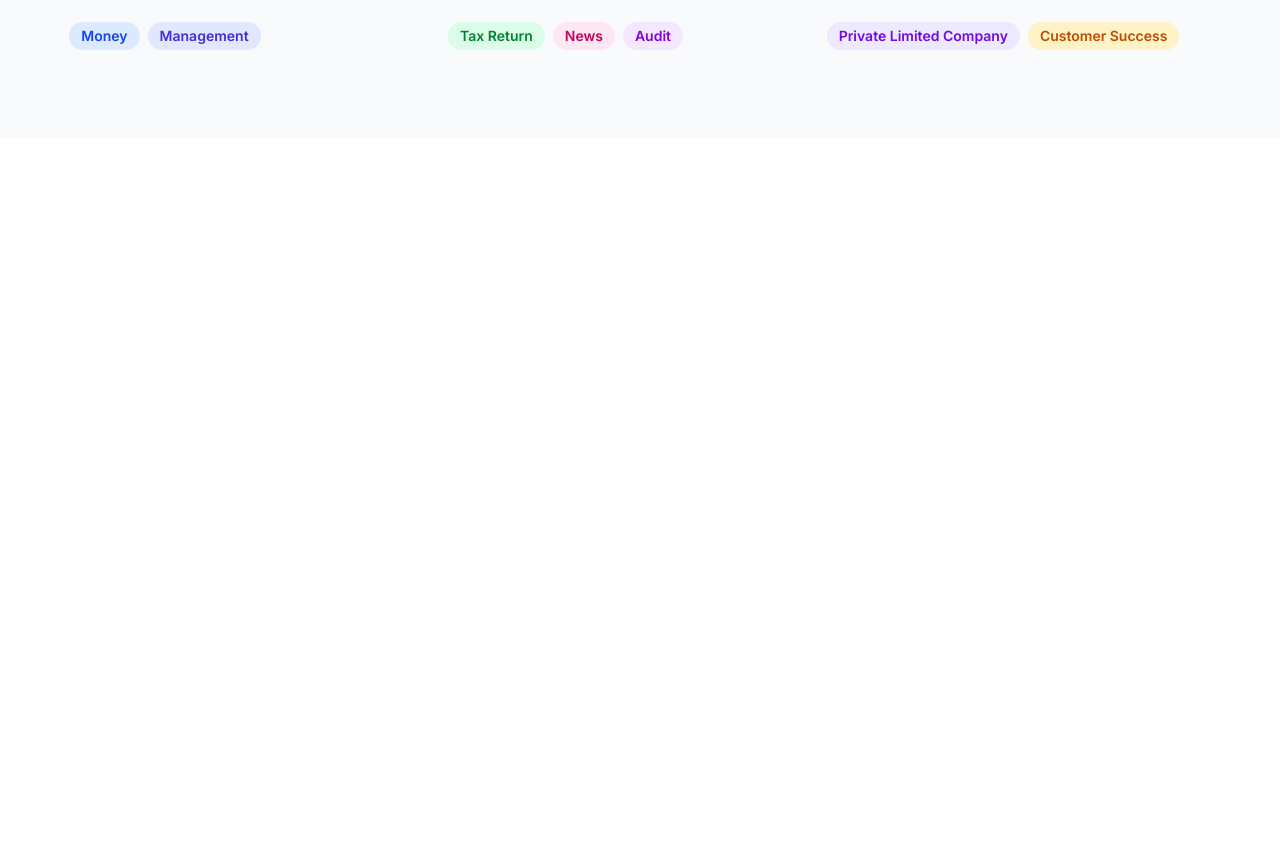
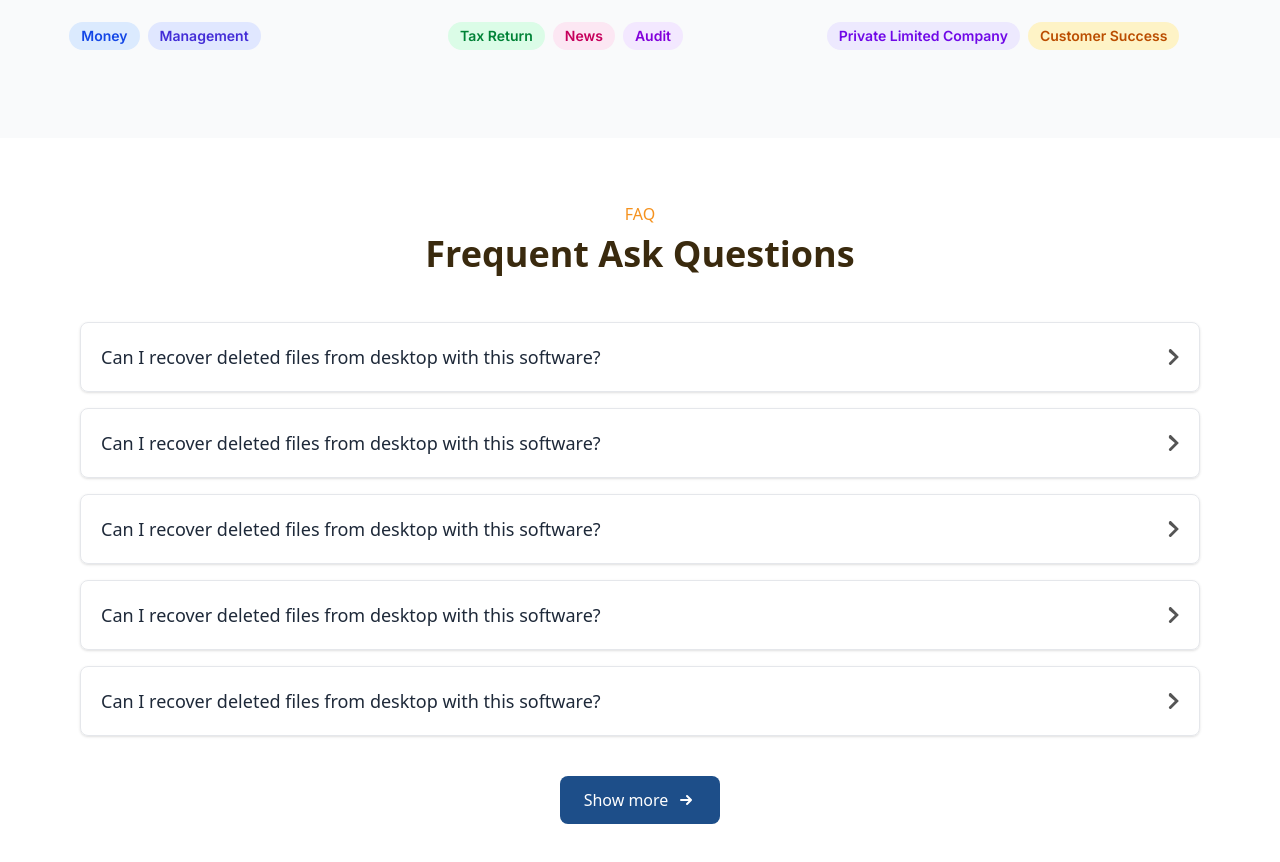
Before and after one commit to hariharan1309/register-karo, a React (Vite) app: page / in a window 1280 px wide. Shown: the part 5500-6362 px from the top of the page. Before the commit the page ends 5638 px from the top, so only its background shows below. Built offline with nearby package versions, Linux system fonts and the light colour scheme.

Commit message:
FAQ Section

```diff
--- a/src/App.tsx
+++ b/src/App.tsx
@@ -1,6 +1,7 @@
 import AboutSection from "./components/AboutSection";
 import BlogSection from "./components/BlogSection";
 import ContactHeader from "./components/ContactHeader";
+import FAQSection from "./components/FQASection";
 import HappyClients from "./components/HappyClients";
 import Hero from "./components/Hero";
 import Options from "./components/Options";
@@ -24,6 +25,7 @@ function App() {
       <HappyClients />
       <Options />
       <BlogSection />
+      <FAQSection />
     </>
   );
 }
--- /dev/null
+++ b/src/components/FQASection.tsx
@@ -0,0 +1,129 @@
+import React, { useState } from "react";
+
+interface FAQItem {
+  question: string;
+  answer: string;
+}
+
+const FAQSection: React.FC = () => {
+  const [openIndex, setOpenIndex] = useState<number | null>(null);
+
+  const faqs: FAQItem[] = [
+    {
+      question: "Can I recover deleted files from desktop with this software?",
+      answer:
+        "Yes, our software allows you to recover deleted files from your desktop. The recovery process scans your storage device for deleted files and helps restore them to their original state or to a location of your choice.",
+    },
+    {
+      question: "Can I recover deleted files from desktop with this software?",
+      answer:
+        "Yes, our software allows you to recover deleted files from your desktop. The recovery process scans your storage device for deleted files and helps restore them to their original state or to a location of your choice.",
+    },
+    {
+      question: "Can I recover deleted files from desktop with this software?",
+      answer:
+        "Yes, our software allows you to recover deleted files from your desktop. The recovery process scans your storage device for deleted files and helps restore them to their original state or to a location of your choice.",
+    },
+    {
+      question: "Can I recover deleted files from desktop with this software?",
+      answer:
+        "Yes, our software allows you to recover deleted files from your desktop. The recovery process scans your storage device for deleted files and helps restore them to their original state or to a location of your choice.",
+    },
+    {
+      question: "Can I recover deleted files from desktop with this software?",
+      answer:
+        "Yes, our software allows you to recover deleted files from your desktop. The recovery process scans your storage device for deleted files and helps restore them to their original state or to a location of your choice.",
+    },
+  ];
+
+  const toggleFAQ = (index: number) => {
+    setOpenIndex(openIndex === index ? null : index);
+  };
+
+  return (
+    <div className="py-16 px-4 max-w-6xl mx-auto">
+      <div className="text-center mb-12">
+        <p className="text-[#F5921E] font-medium mb-2">FAQ</p>
+        <h2 className="text-4xl font-bold text-[#3A2A0E]">
+          Frequent Ask Questions
+        </h2>
+      </div>
+
+      <div className="space-y-4">
+        {faqs.map((faq, index) => (
+          <div
+            key={index}
+            className="border border-gray-200 rounded-lg overflow-hidden shadow-sm"
+          >
+            <div
+              className="flex justify-between items-center p-5 cursor-pointer"
+              onClick={() => toggleFAQ(index)}
+            >
+              <h3 className="text-lg font-medium text-gray-800">
+                {faq.question}
+              </h3>
+              <div
+                className={`transition-transform duration-300 ${
+                  openIndex === index ? "rotate-90" : ""
+                }`}
+              >
+                <svg
+                  width="12"
+                  height="18"
+                  viewBox="0 0 12 18"
+                  fill="none"
+                  xmlns="http://www.w3.org/2000/svg"
+                >
+                  <g clip-path="url(#clip0_1_22278)">
+                    <path
+                      fill-rule="evenodd"
+                      clip-rule="evenodd"
+                      d="M11.9 9L10.9 8L3.90002 1H2.90002L1.90002 2V4L7.90002 9L1.90002 15V16L2.90002 17H3.90002L10.9 10L11.9 9Z"
+                      fill="#555555"
+                    />
+                  </g>
+                  <defs>
+                    <clipPath id="clip0_1_22278">
+                      <rect
+                        width="11"
+                        height="18"
+                        fill="white"
+                        transform="translate(0.900024)"
+                      />
+                    </clipPath>
+                  </defs>
+                </svg>
+              </div>
+            </div>
+
+            {openIndex === index && (
+              <div className="p-5 pt-0 border-t border-gray-200 bg-gray-50">
+                <p className="text-gray-600">{faq.answer}</p>
+              </div>
+            )}
+          </div>
+        ))}
+      </div>
+
+      <div className="flex justify-center mt-10">
+        <button className="bg-[#1D4E89] text-white py-3 px-6 rounded-lg flex items-center hover:bg-[#153a67] transition-colors duration-300">
+          Show more
+          <svg
+            xmlns="http://www.w3.org/2000/svg"
+            className="h-5 w-5 ml-2"
+            viewBox="0 0 20 20"
+            fill="currentColor"
+          >
+            <path
+              fillRule="evenodd"
+              d="M10.293 5.293a1 1 0 011.414 0l4 4a1 1 0 010 1.414l-4 4a1 1 0 01-1.414-1.414L12.586 11H5a1 1 0 110-2h7.586l-2.293-2.293a1 1 0 010-1.414z"
+              clipRule="evenodd"
+            />
+          </svg>
+        </button>
+      </div>
+    </div>
+  );
+};
+
+export default FAQSection;
```
